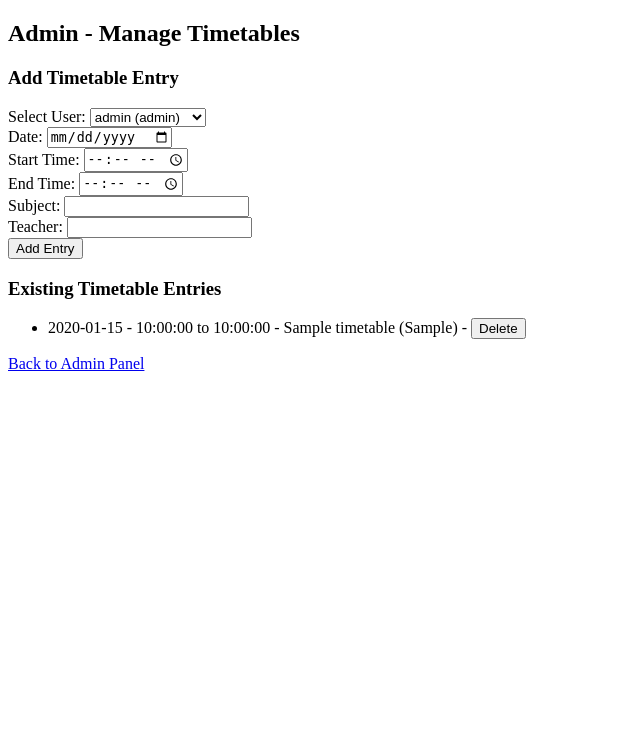
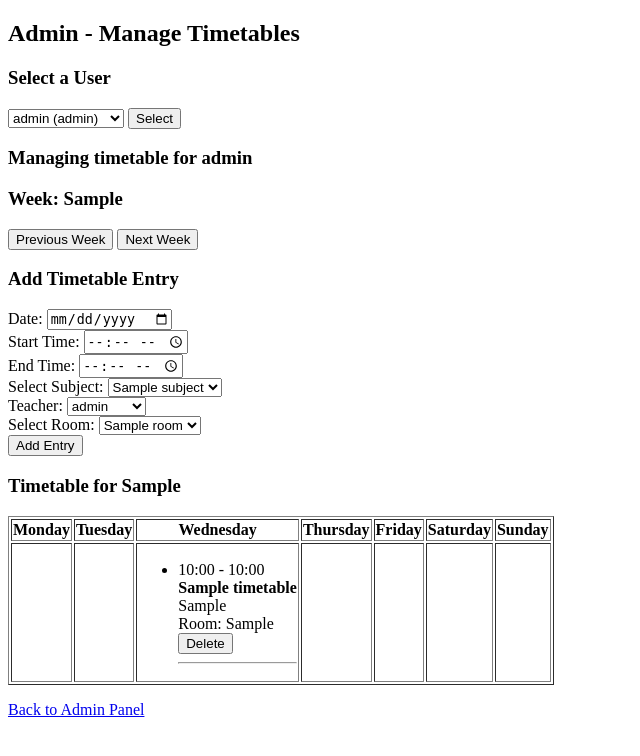
Before and after one commit to As3r1408/school_timetable, a Flask app: template templates/admin_timetable.html in a window 1280 px wide. Shown: the top 756 px of the page, without its empty margins (0-640 px from the left). Run offline with Flask 3, Linux system fonts and the light colour scheme; tables that the repository leaves empty hold one stand-in row (values such as "Sample post"); the template is opened without the code that fills it: values that come from a table or form of the project are taken from there, most other values are stand-ins (such as "Sample title", 1, 10 or a date in 2020).

Commit message:
Got a bug that makes timetables not display, oops

```diff
--- a/app.py
+++ b/app.py
@@ -1,9 +1,9 @@
 import os
-from datetime import datetime
+from datetime import datetime,timedelta
 from flask import Flask, render_template, request, redirect, url_for, session, flash
 from flask_sqlalchemy import SQLAlchemy
 from werkzeug.security import generate_password_hash, check_password_hash
-from models import db, User, Timetable, SchoolSettings
+from models import db, User, Timetable, SchoolSettings, Room, Subject, AssignedSubject
 
 app = Flask(__name__)
 
@@ -100,9 +100,10 @@ def timetable():
         teacher = request.form['teacher']
         start_time = datetime.strptime(request.form['start_time'], '%H:%M').time()
         end_time = datetime.strptime(request.form['end_time'], '%H:%M').time()
+        room = request.form['room']
 
         new_entry = Timetable(user_id=user_id, date=date, subject=subject, teacher=teacher,
-                              start_time=start_time, end_time=end_time)
+                              start_time=start_time, end_time=end_time, room=room)
         db.session.add(new_entry)
         db.session.commit()
         flash("Timetable entry added!", "success")
@@ -200,25 +201,156 @@ def admin_timetable():
         flash("Access denied. Admins only.", "danger")
         return redirect(url_for('dashboard'))
 
-    users = User.query.filter(User.role != "admin").all()  # Get all non-admin users
+    users = User.query.filter(User.role != "admin").all()
+    staff_users = User.query.filter_by(role="staff").all()
+    rooms = Room.query.all()
+    selected_user = None
+    timetable_entries = []
+
+    # Default to current week if not set
+    if "week_offset" not in session:
+        session["week_offset"] = 0
+
+    # Handle week navigation
+    if request.method == "POST" and "week_change" in request.form:
+        session["week_offset"] += int(request.form["week_change"])
+
+    # Calculate the start and end of the selected week
+    today = datetime.today()
+    week_start = today - timedelta(days=today.weekday()) + timedelta(weeks=session["week_offset"])
+    week_end = week_start + timedelta(days=6)
+    week_range = f"{week_start.strftime('%a %d/%m')} - {week_end.strftime('%a %d/%m')}"
+
+    # Process form submissions
+    if request.method == 'POST':
+        action = request.form.get("action")
+
+        if action == "select_user":
+            selected_user_id = request.form["user_id"]
+            selected_user = User.query.get(selected_user_id)
+
+    elif action == "add_entry":
+        selected_user_id = request.form["user_id"]
+        selected_user = User.query.get(selected_user_id)
+
+        if selected_user:
+            date = datetime.strptime(request.form["date"], '%Y-%m-%d').date()
+            subject_id = request.form["subject_id"]
+            teacher_id = request.form["teacher_id"]
+            start_time = datetime.strptime(request.form["start_time"], '%H:%M').time()
+            end_time = datetime.strptime(request.form["end_time"], '%H:%M').time()
+            room_id = request.form["room_id"]
+            teacher = User.query.get(teacher_id)
+            subject = Subject.query.get(subject_id)
+            room = Room.query.get(room_id)
+
+            new_entry = Timetable(
+                user_id=selected_user.id,
+                date=date,
+                subject=subject.name if subject else "Unknown",
+                teacher=teacher.username if teacher else "Unknown",
+                start_time=start_time,
+                end_time=end_time,
+                room=room.name if room else "Not assigned"
+            )
+            db.session.add(new_entry)
+            db.session.commit()
+            flash("Timetable entry added!", "success")
+
+        # ✅ Debugging print statement
+            print(f"Added entry: {new_entry.subject}, {new_entry.date}, {new_entry.start_time} - {new_entry.end_time}")
+
+# ✅ Debugging: Print all timetable entries for selected user
+    if selected_user:
+        timetable_entries = Timetable.query.filter(Timetable.user_id == selected_user.id).all()
+
+    print(f"Timetable entries for {selected_user.username}:")
+    for entry in timetable_entries:
+        print(f"{entry.date}: {entry.subject}, {entry.start_time} - {entry.end_time}")
+
+
+    # Ensure selected_user is maintained across requests
+    if request.method == "POST" and "user_id" in request.form:
+        selected_user = User.query.get(request.form["user_id"])
+
+    # ✅ Fetch timetable entries only if a user is selected
+    if selected_user:
+        timetable_entries = Timetable.query.filter(
+            Timetable.user_id == selected_user.id,
+            Timetable.date >= week_start,
+            Timetable.date <= week_end
+        ).order_by(Timetable.date, Timetable.start_time).all()
+
+    # ✅ Fetch assigned subjects only if a user is selected
+    assigned_subjects = AssignedSubject.query.filter_by(user_id=selected_user.id).all() if selected_user else []
+
+    return render_template(
+        "admin_timetable.html",
+        users=users, staff_users=staff_users, rooms=rooms,
+        selected_user=selected_user, timetable=timetable_entries,
+        week_range=week_range, assigned_subjects=assigned_subjects
+    )
+
+
+
+@app.route('/admin_subjects', methods=['GET', 'POST'])
+def admin_subjects():
+    if 'user_id' not in session or session['role'] != 'admin':
+        flash("Access denied. Admins only.", "danger")
+        return redirect(url_for('dashboard'))
+
+    subjects = Subject.query.all()
+    rooms = Room.query.all()
+    users = User.query.filter(User.role.in_(["student", "staff"])).all()
 
     if request.method == 'POST':
-        user_id = request.form['user_id']
-        date = datetime.strptime(request.form['date'], '%Y-%m-%d')
-        subject = request.form['subject']
-        teacher = request.form['teacher']
-        start_time = datetime.strptime(request.form['start_time'], '%H:%M').time()
-        end_time = datetime.strptime(request.form['end_time'], '%H:%M').time()
+        action = request.form.get("action")
 
-        new_entry = Timetable(user_id=user_id, date=date, subject=subject, teacher=teacher,
-                              start_time=start_time, end_time=end_time)
-        db.session.add(new_entry)
-        db.session.commit()
-        flash("Timetable entry added!", "success")
+        if action == "add_subject":
+            subject_name = request.form["subject_name"]
+            existing_subject = Subject.query.filter_by(name=subject_name).first()
+            if not existing_subject:
+                new_subject = Subject(name=subject_name)
+                db.session.add(new_subject)
+                db.session.commit()
+                flash(f"Subject '{subject_name}' added!", "success")
 
-    timetable_entries = Timetable.query.order_by(Timetable.date, Timetable.start_time).all()
+        elif action == "delete_subject":
+            subject_id = request.form["subject_id"]
+            subject = Subject.query.get(subject_id)
+            db.session.delete(subject)
+            db.session.commit()
+            flash("Subject deleted!", "info")
 
-    return render_template('admin_timetable.html', users=users, timetable=timetable_entries)
+        elif action == "add_room":
+            room_name = request.form["room_name"]
+            existing_room = Room.query.filter_by(name=room_name).first()
+            if not existing_room:
+                new_room = Room(name=room_name)
+                db.session.add(new_room)
+                db.session.commit()
+                flash(f"Room '{room_name}' added!", "success")
+
+        elif action == "delete_room":
+            room_id = request.form["room_id"]
+            room = Room.query.get(room_id)
+            db.session.delete(room)
+            db.session.commit()
+            flash("Room deleted!", "info")
+
+        elif action == "assign_subject":
+            user_id = request.form["user_id"]
+            subject_id = request.form["subject_id"]
+            existing_assignment = AssignedSubject.query.filter_by(user_id=user_id, subject_id=subject_id).first()
+
+            if not existing_assignment:
+                new_assignment = AssignedSubject(user_id=user_id, subject_id=subject_id)
+                db.session.add(new_assignment)
+                db.session.commit()
+                flash("Subject assigned to user!", "success")
+
+    return render_template("admin_subjects.html", subjects=subjects, rooms=rooms, users=users)
+
 
 
 
--- a/templates/admin.html
+++ b/templates/admin.html
@@ -51,6 +51,7 @@
     </form>
 
     <p><a href="{{ url_for('admin_timetable') }}">Manage Timetables</a></p>
+    <p><a href="{{ url_for('admin_subjects') }}">Manage Subjects</a></p>
 
     <p><a href="{{ url_for('dashboard') }}">Back to Dashboard</a></p>
 
--- a/templates/admin_timetable.html
+++ b/templates/admin_timetable.html
@@ -6,33 +6,101 @@
 <body>
     <h2>Admin - Manage Timetables</h2>
 
+    <!-- Step 1: Select User -->
+    <h3>Select a User</h3>
+    <form method="post">
+        <select name="user_id" required>
+            {% for user in users %}
+                <option value="{{ user.id }}" {% if selected_user and selected_user.id == user.id %}selected{% endif %}>
+                    {{ user.username }} ({{ user.role }})
+                </option>
+            {% endfor %}
+        </select>
+        <button type="submit">Select</button>
+    </form>
+
+    {% if selected_user %}
+        <h3>Managing timetable for {{ selected_user.username }}</h3>
+
+        <!-- Week Navigation -->
+        <h3>Week: {{ week_range }}</h3>
+        <form method="post">
+            <button type="submit" name="week_change" value="-1">Previous Week</button>
+            <button type="submit" name="week_change" value="1">Next Week</button>
+        </form>
+
+        <!-- Step 2: Add Entry -->
         <h3>Add Timetable Entry</h3>
         <form method="post">
-        Select User:
-        <select name="user_id" required>
-            {% for user in users %}
-                <option value="{{ user.id }}">{{ user.username }} ({{ user.role }})</option>
-            {% endfor %}
-        </select><br>
+            <input type="hidden" name="user_id" value="{{ selected_user.id }}">
             Date: <input type="date" name="date" required><br>
             Start Time: <input type="time" name="start_time" required><br>
             End Time: <input type="time" name="end_time" required><br>
-        Subject: <input type="text" name="subject" required><br>
-        Teacher: <input type="text" name="teacher" required><br>
+            Select Subject:
+                <select name="subject_id" required>
+                {% for assignment in assigned_subjects %}
+                <option value="{{ assignment.subject.id }}">{{ assignment.subject.name }}</option>
+                {% endfor %}
+                </select><br>
+            Teacher:
+            <select name="teacher_id" required>
+                {% for staff in staff_users %}
+                    <option value="{{ staff.id }}">{{ staff.username }}</option>
+                {% endfor %}
+            </select><br>
+            Select Room:
+            <select name="room_id" required>
+                {% for room in rooms %}
+                    <option value="{{ room.id }}">{{ room.name }}</option>
+                {% endfor %}
+            </select><br>
+
             <button type="submit">Add Entry</button>
         </form>
 
-    <h3>Existing Timetable Entries</h3>
+        <!-- Step 3: Display Current Week's Timetable -->
+        <h3>Timetable for {{ week_range }}</h3>
+
+{% if timetable %}
+    <table border="1">
+        <tr>
+            <th>Monday</th>
+            <th>Tuesday</th>
+            <th>Wednesday</th>
+            <th>Thursday</th>
+            <th>Friday</th>
+            <th>Saturday</th>
+            <th>Sunday</th>
+        </tr>
+        <tr>
+            {% for day in ["Monday", "Tuesday", "Wednesday", "Thursday", "Friday", "Saturday", "Sunday"] %}
+                <td>
                     <ul>
-        {% for entry in timetable %}
+                        {% for entry in timetable if entry.date.weekday() == loop.index0 %}
                             <li>
-                {{ entry.date }} - {{ entry.start_time }} to {{ entry.end_time }} - {{ entry.subject }} ({{ entry.teacher }}) - {{ entry.user.username }}
-                <form method="post" action="{{ url_for('delete_timetable', id=entry.id) }}" style="display:inline;">
+                                {{ entry.start_time.strftime('%H:%M') }} - {{ entry.end_time.strftime('%H:%M') }}<br>
+                                <strong>{{ entry.subject }}</strong><br>
+                                {{ entry.teacher }}<br>
+                                Room: {{ entry.room if entry.room else "Not assigned" }}<br>
+                                <form method="post" style="display:inline;">
+                                    <input type="hidden" name="action" value="delete_entry">
+                                    <input type="hidden" name="entry_id" value="{{ entry.id }}">
                                     <button type="submit" onclick="return confirm('Are you sure?')">Delete</button>
                                 </form>
+                                <hr>
                             </li>
                         {% endfor %}
                     </ul>
+                </td>
+            {% endfor %}
+        </tr>
+    </table>
+{% else %}
+    <p>No timetable entries for this week.</p>
+{% endif %}
+
+
+    {% endif %}
 
     <p><a href="{{ url_for('admin') }}">Back to Admin Panel</a></p>
 </body>
```
Also changed, not shown: models.py (+37 -7 lines), templates/admin_subjects.html (added, +71 -0 lines), instance/timetable.db (deleted). Lines whose indentation alone changed are shown as unchanged.
